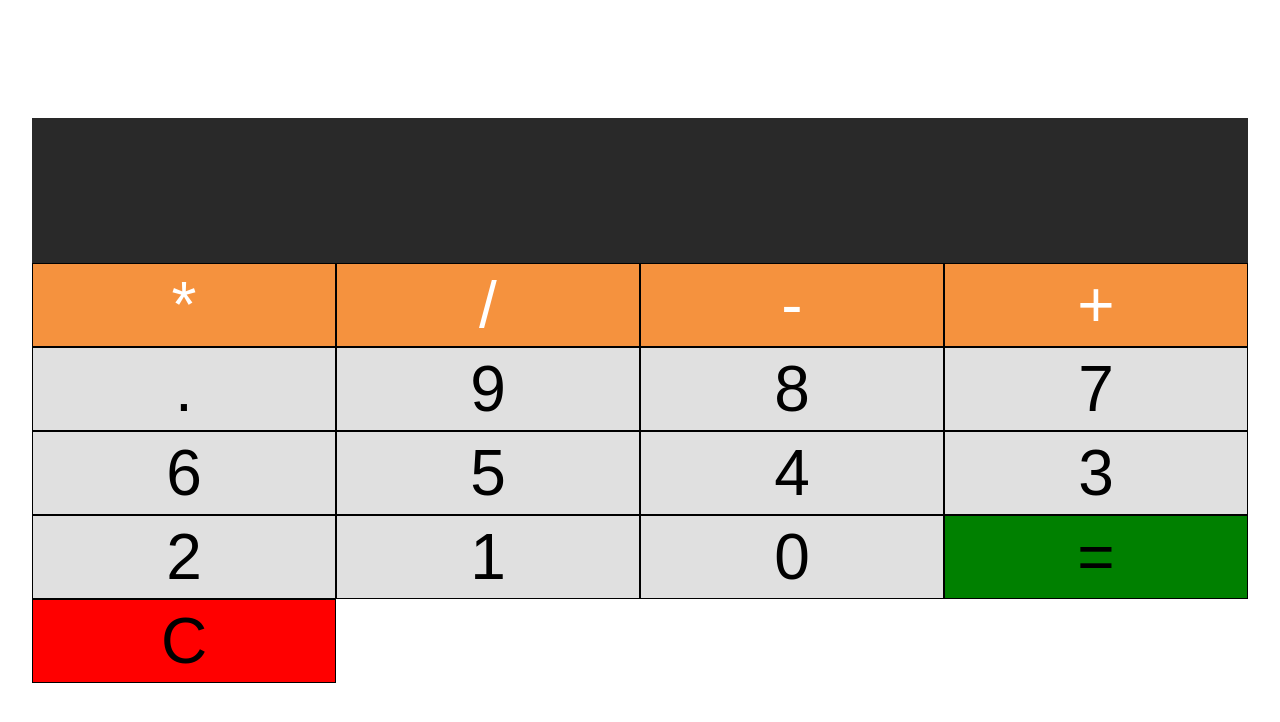
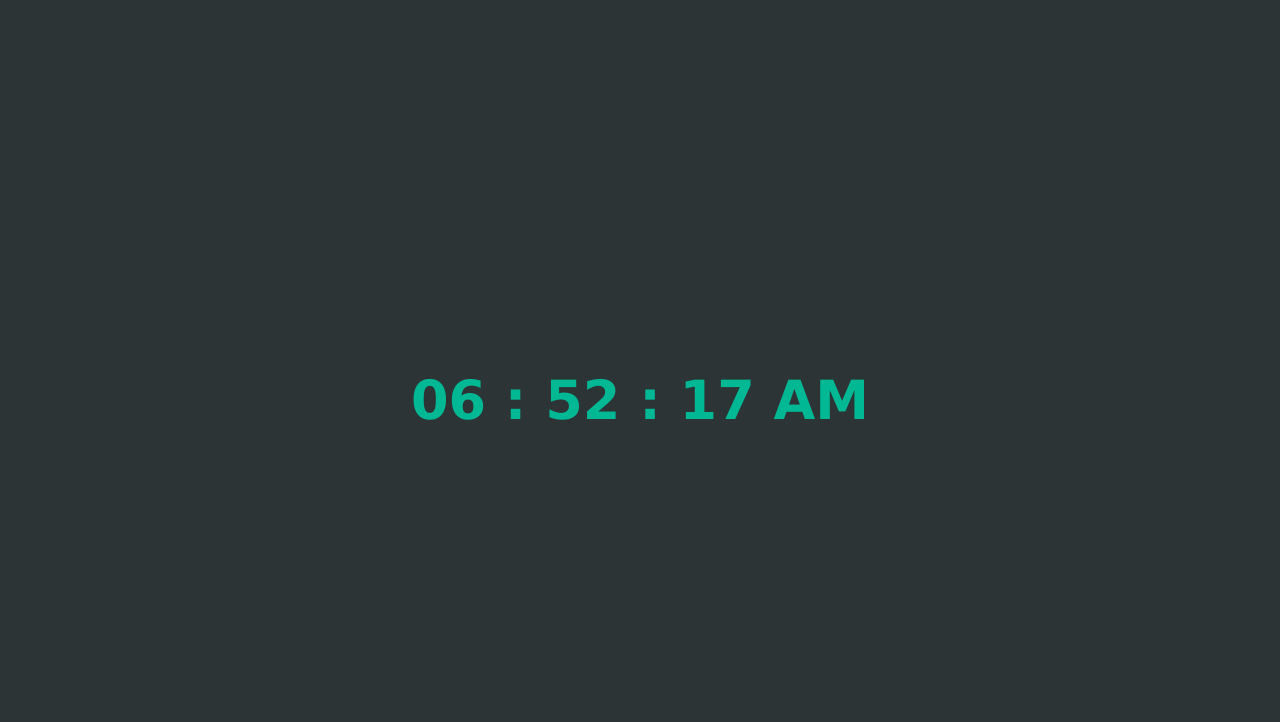
Before and after one commit to WangXiaoyugg/webpack-ts-demo, a website built with webpack: page index.html in a window 1280 px wide. Built offline with nearby package versions, Linux system fonts and the light colour scheme.

Commit message:
digital clock 完成

```diff
--- a/index.html
+++ b/index.html
@@ -7,33 +7,6 @@
     <title><%= htmlWebpackPlugin.options.title %></title>
 </head>
 <body>
-    <section class="calculator">
-        <form>
-            <input type="text" id="" class="screen">
-        </form>
-        <div class="buttons">
-            <button class="btn btn-yellow" data-num="*">*</button>
-            <button class="btn btn-yellow" data-num="/">/</button>
-            <button class="btn btn-yellow" data-num="-">-</button>
-            <button class="btn btn-yellow" data-num="+">+</button>
-
-            <button class="btn btn-grey" data-num=".">.</button>
-            <button class="btn btn-grey" data-num="9">9</button>
-            <button class="btn btn-grey" data-num="9">8</button>
-            <button class="btn btn-grey" data-num="7">7</button>
-            <button class="btn btn-grey" data-num="6">6</button>
-            <button class="btn btn-grey" data-num="5">5</button>
-            <button class="btn btn-grey" data-num="4">4</button>
-            <button class="btn btn-grey" data-num="3">3</button>
-            <button class="btn btn-grey" data-num="2">2</button>
-            <button class="btn btn-grey" data-num="1">1</button>
-            <button class="btn btn-grey" data-num="0">0</button>
-
-            <button class="btn-equal btn-grey">=</button>
-            <button class="btn-clear btn-grey">C</button>
-
-
-        </div>
-    </section>
+    <div id="clock"></div>
 </body>
 </html>
--- /dev/null
+++ b/src/digital-clock/index.ts
@@ -0,0 +1,62 @@
+import "./style.scss"
+
+interface IClock {
+    el: HTMLElement;
+    init(): void;
+    showTime(): void;
+    getDate(): string;
+    padZero(value: number): string;
+    convert(hour: number): string;
+    checkTime(hour:number): number;
+}
+
+class Clock implements IClock {
+    public el: HTMLElement;
+
+    constructor(el: HTMLElement) {
+        this.el = el;
+    }
+
+    public init(): void {
+       setInterval(() => this.showTime(), 1000);
+    }
+
+    public showTime(): void {
+        this.el.innerText = this.getDate();
+    }
+
+    public getDate(): string {
+        const date = new Date()
+        const minutes = date.getMinutes();
+        const seconds = date.getSeconds();
+        let hours = date.getHours();
+
+        const formatHours = this.convert(hours);
+        hours = this.checkTime(hours);
+        return `${this.padZero(hours)} : ${this.padZero(minutes)} : ${this.padZero(seconds)}  ${formatHours}`
+    }
+
+
+    public padZero(value: number): string {
+        return value < 10 ? '0' + value : value.toString();
+    }
+
+    public convert(hour: number): string {
+        return  hour < 12 ? 'AM' : "PM";
+    }
+
+    public checkTime(hour:number): number {
+        if(hour > 12) {
+            hour = hour - 12;
+        }
+        if(hour === 0) {
+            hour = 12;
+        }
+        return hour
+    }
+
+}
+const $clock: HTMLElement = document.querySelector('#clock');
+
+const clock = new Clock($clock);
+clock.init();
--- /dev/null
+++ b/src/digital-clock/style.scss
@@ -0,0 +1,15 @@
+body {
+    height: 100vh;
+    display: flex;
+    align-items: center;
+    justify-content: center;
+    background: #2d3436;
+    font-family: Verdana, Geneva, Tahoma, sans-serif;
+}
+
+#clock {
+    font-size: 54px;
+    font-weight: bold;
+    font-family: inherit;
+    color: #00b894;
+}
```
Also changed, not shown: src/index.ts (+5 -2 lines).
